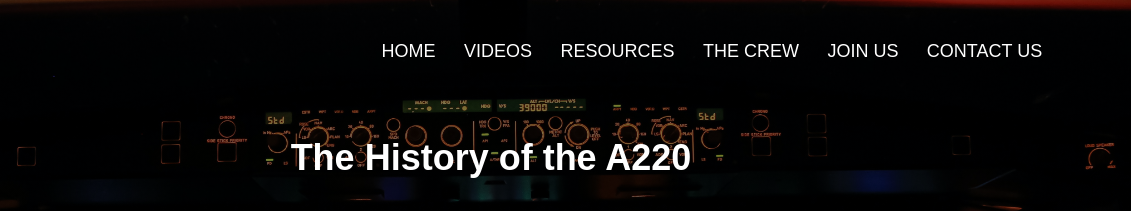
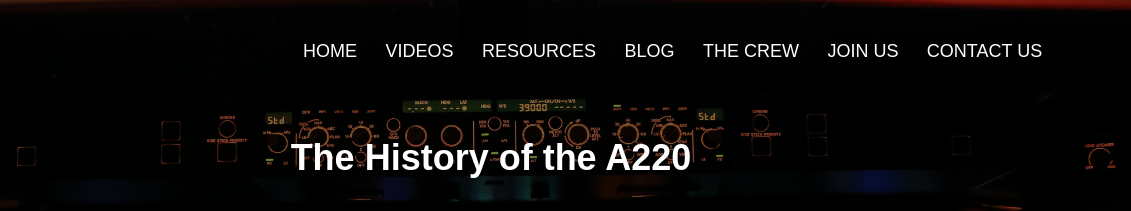
Before and after one commit to aviationclubindia/Aviation, a plain HTML site: page blog/history-of-a220.html in a window 1280 px wide. Shown: the top 211 px of the page, 149-1280 px from the left. Drawn offline with Linux system fonts and the light colour scheme; a web font is replaced by a local one.

Commit message:
added blog item in article nav

```diff
--- a/blog/history-of-a220.html
+++ b/blog/history-of-a220.html
@@ -19,6 +19,7 @@
                         <li><a href="../index.html">HOME</a></li>
                         <li><a href="../videos.html">VIDEOS</a></li>
                         <li><a href="../resources.html">RESOURCES</a></li>
+                        <li><a href="../blog.html">BLOG</a></li>
                         <li><a href="../the_crew.html">THE CREW</a></li>
                         <li><a href="../join_us.html">JOIN US</a></li>
                         <li><a href="../contact_us.html">CONTACT US</a></li>
```
